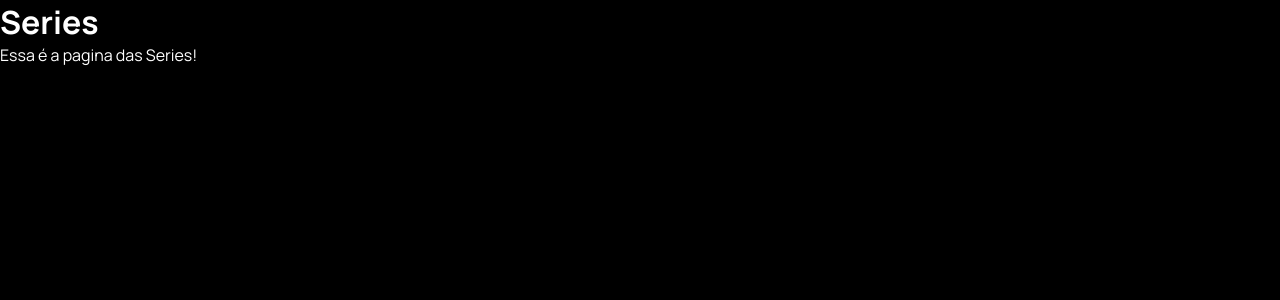
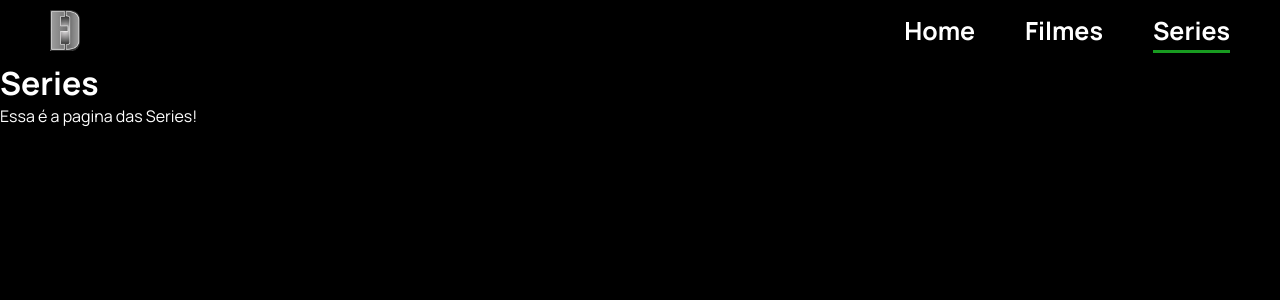
Before and after one commit to DevEmbu/projeto-dev-movies, a React (Vite) app: page /series in a window 1280 px wide. Shown: the top 300 px of the page. Built offline with nearby package versions, Linux system fonts and the light colour scheme.

Commit message:
trocando logo

```diff
--- a/src/components/Cards/index.jsx
+++ b/src/components/Cards/index.jsx
@@ -8,7 +8,7 @@ function Cartao({item }){
     return(
            <Container>
              <img src={getImages(item.poster_path || item.profile_path || '')} />
-               <h3> {item.title} </h3>
+               <h3> {item.title || item.name} </h3>
             </Container>
 
     )
--- a/src/components/Header/index.jsx
+++ b/src/components/Header/index.jsx
@@ -1,13 +1,33 @@
-import LogoHeader from '../../assets/DevLogoII.png'
+import { useState } from 'react'
+import LogoHeader from '../../assets/DevEmbu.png'
+import { ContainerHeader, Menu, Li} from './style'
+import { Link, useLocation } from 'react-router-dom'
 
 function Header(){
+    const [changeBackground, setChangeBackground] = useState(false)
+    const {pathname} = useLocation()
+
+    window.onscroll = () => {
+        if(window.pageYOffset > 105){
+            setChangeBackground(true)
+        }
+    }
 
     return(
-        <div>
-          <h2>Header</h2>
-            <img src={ LogoHeader } alt='Logo-Devembu' style={{width: 130}} />
-
-        </div>
+        <ContainerHeader changeBackground={changeBackground}>
+         <img src={ LogoHeader } alt='Logo-Devembu' />
+        <Menu>
+                <Li isActive={ pathname === '/'}>
+                    <Link to="/">Home</Link>
+                </Li>
+                <Li isActive={pathname.includes('filmes')}>
+                    <Link to="/filmes">Filmes</Link>
+                </Li>
+                <Li isActive={pathname.includes('series')}>
+                    <Link to="/series">Series</Link>
+                </Li>
+        </Menu>
+        </ContainerHeader>
     )
 }
 
--- /dev/null
+++ b/src/components/Header/style.js
@@ -0,0 +1,54 @@
+{/* ESTYLO CSS DO HEADER */}
+
+import styled from 'styled-components'
+
+export const ContainerHeader = styled.div`
+z-index: 99;
+position: fixed;
+top: 0;
+display: flex;
+justify-content: space-between;
+align-items: center;
+padding: 10px 50px;
+position: relative;
+background-color: ${props => props.chaneBackground ? '#000' : 'transparent'};
+
+   img{
+      width: 30px;
+   }
+`
+
+export const Menu = styled.ul`
+display: flex;
+list-style: none;
+gap: 50px;
+`
+
+export const Li = styled.li`
+font-weight: 600;
+cursor: pointer;
+position: relative;
+
+   a{
+      text-decoration: none;
+      color: #ffffff;
+      font-size: 25px;
+
+   }
+
+   &::after{
+      content: '';
+      height: 3px;
+      width: ${props => (props.isActive ? '100%' : 0)};
+      background-color: #189b20;
+      position: absolute;
+      bottom: -5px;
+      left: 0;
+      transition: width 0.5s ease-in-out;
+   }
+
+    &:hover::after{
+      width: 100%;
+    }
+
+`
--- a/src/containers/Home/index.jsx
+++ b/src/containers/Home/index.jsx
@@ -23,7 +23,7 @@ function Home(){
     async function getMovies(){
         const {data: {results} } = await api.get('/movie/popular')
 
-          setMovie(results[11])
+          setMovie(results[19])
 
       }
 
--- a/src/layout/DefaultLayout.jsx
+++ b/src/layout/DefaultLayout.jsx
@@ -9,8 +9,8 @@ function Defaultlayout() {
 
     return(
         <>
-          {/* <Header /> */}
-          <Outlet />
+         <Header />
+         <Outlet />
 
         </>
     )
```
Also changed, not shown: src/assets/DevEmbu.png (added).
